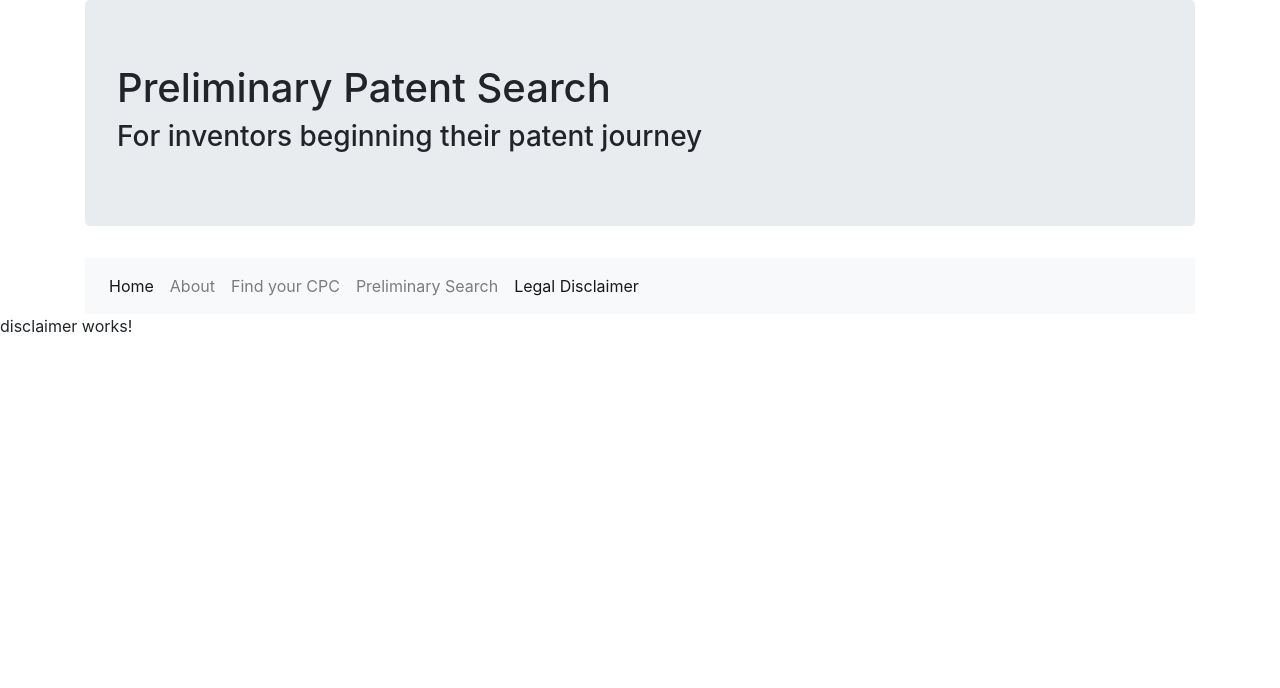
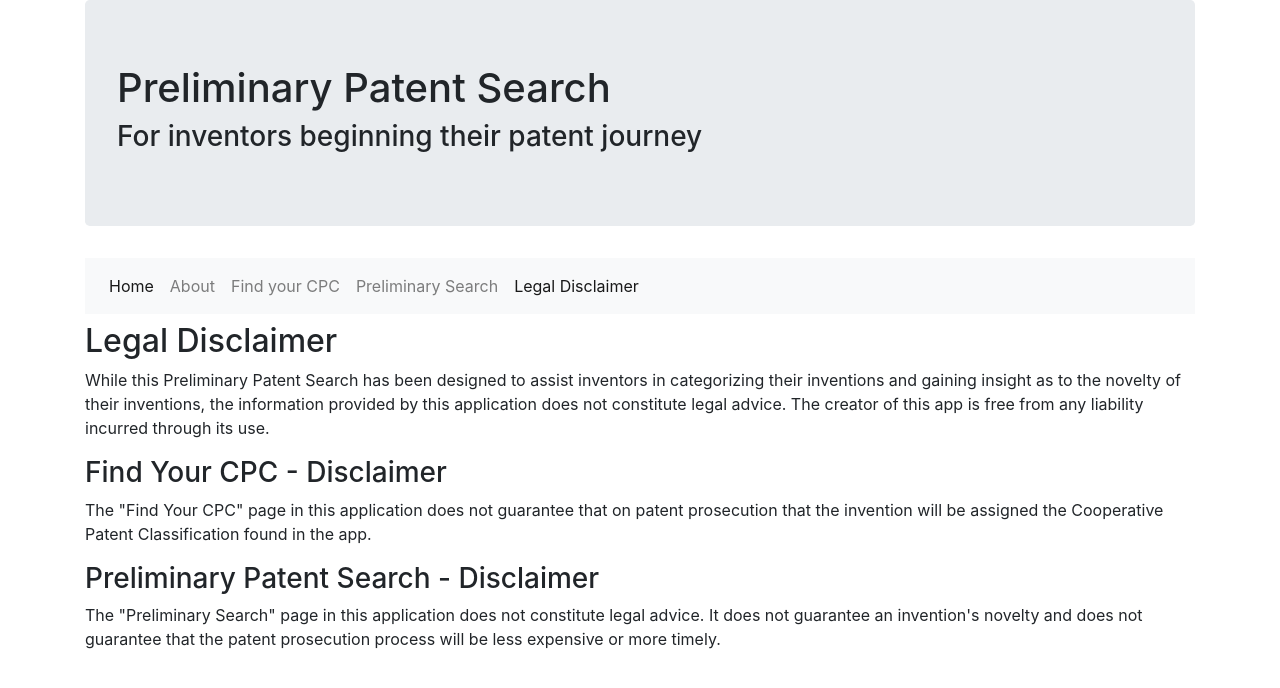
Before and after one commit to Doctor119/patent-helper, an Angular app: page /disclaimer in a window 1280 px wide. Shown: the top 688 px of the page. Built offline with nearby package versions, Linux system fonts and the light colour scheme; no server answers.

Commit message:
disclaimer page created

```diff
--- a/src/app/disclaimer/disclaimer.component.html
+++ b/src/app/disclaimer/disclaimer.component.html
@@ -1 +1,23 @@
-<p>disclaimer works!</p>
+
+<div class="container pt-2">
+    <h2>Legal Disclaimer</h2>
+    <p>
+        While this Preliminary Patent Search has been designed to assist inventors in
+        categorizing their inventions and gaining insight as to the novelty of their
+        inventions, the information provided by this application does not constitute
+        legal advice. The creator of this app is free from any liability incurred through
+        its use.
+    </p>
+    <h3>Find Your CPC - Disclaimer</h3>
+    <p>
+        The "Find Your CPC" page in this application does not guarantee that on patent
+        prosecution that the invention will be assigned the Cooperative Patent Classification
+        found in the app.
+    </p>
+    <h3>Preliminary Patent Search - Disclaimer</h3>
+    <p>
+        The "Preliminary Search" page in this application does not constitute legal advice. It
+        does not guarantee an invention's novelty and does not guarantee that the patent prosecution
+        process will be less expensive or more timely.
+    </p>
+</div>
```
